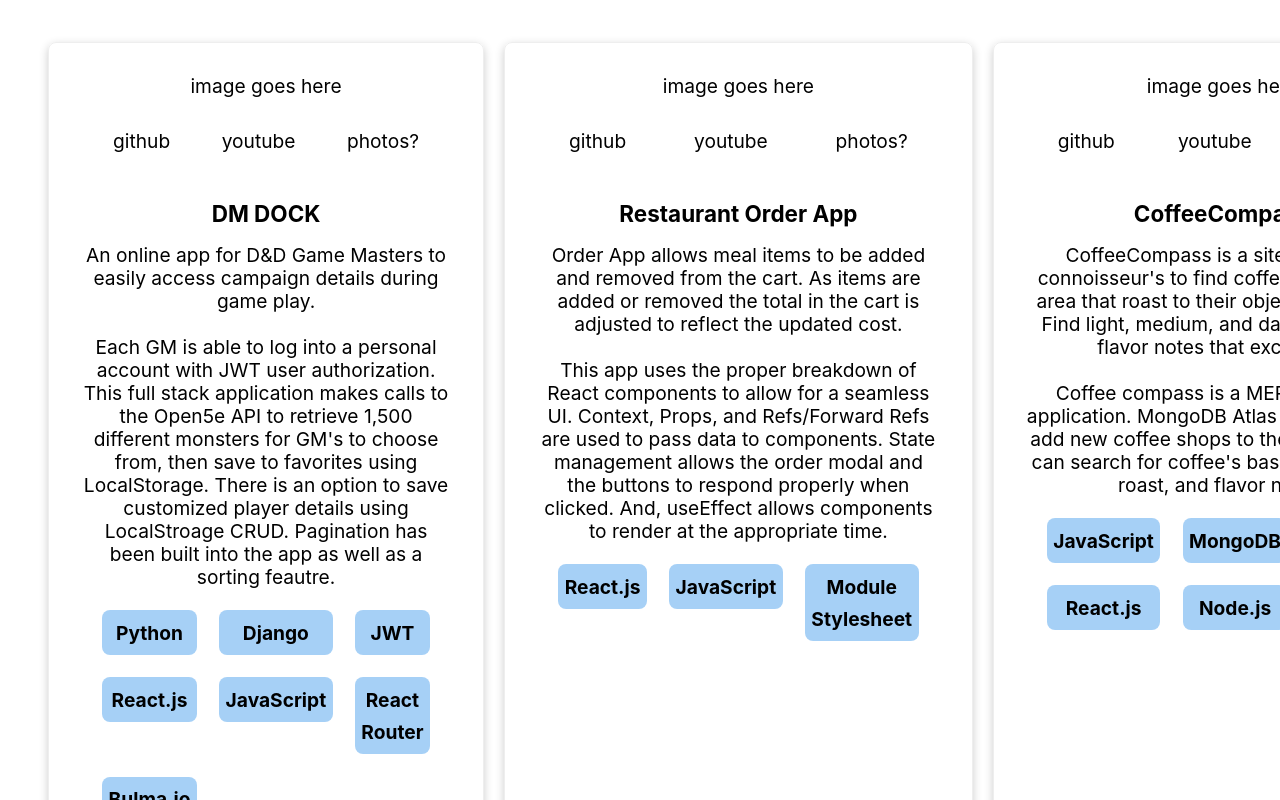
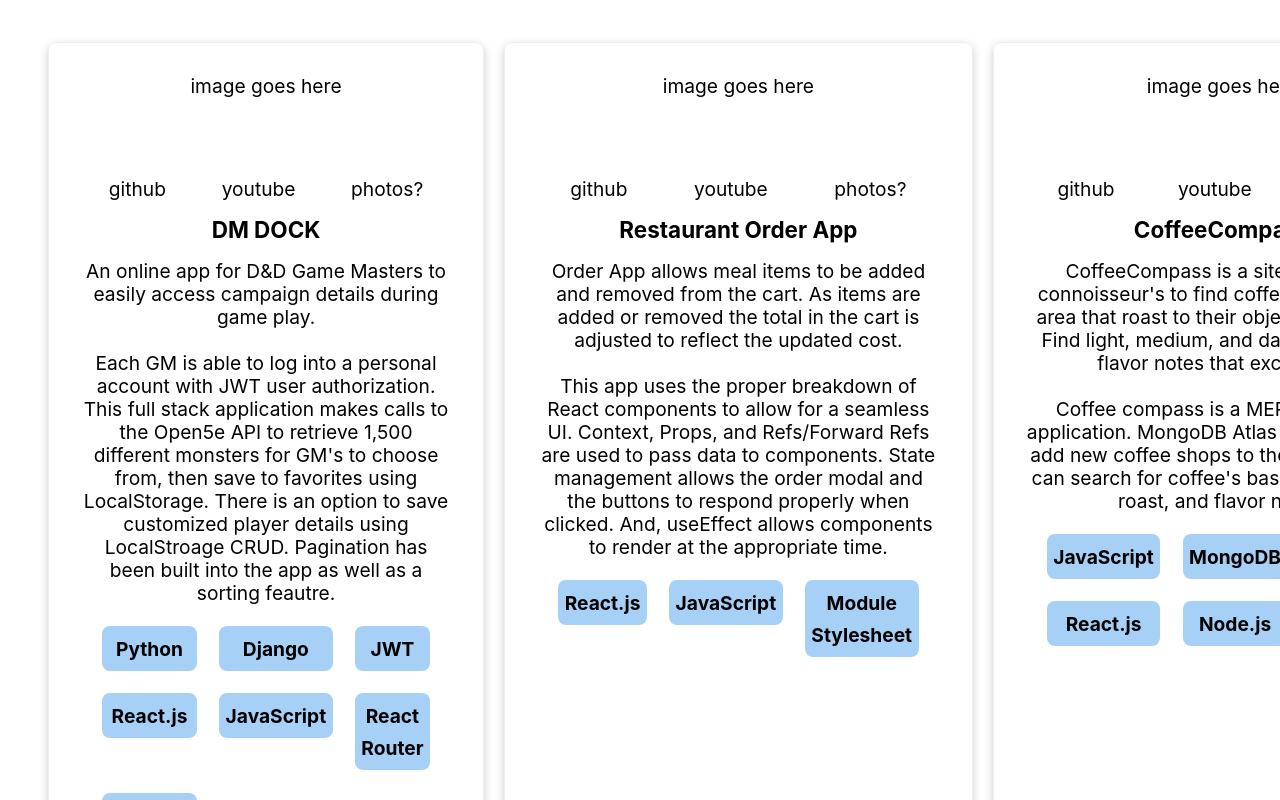
Before and after one commit to bethjm/portfolio, a React (Create React App) app: page / in a window 1280 px wide. Shown: the part 1720-2520 px from the top of the page. Built offline with nearby package versions, Linux system fonts and the light colour scheme.

Commit message:
sligned contact info

```diff
--- a/src/components/Contact.css
+++ b/src/components/Contact.css
@@ -17,6 +17,6 @@
 .clickable-links {
   display: flex;
   flex-direction: row;
-  justify-content: space-between;
-  margin: 2rem;
+  justify-content: space-around;
+  margin-top: 5rem;
 }
```
